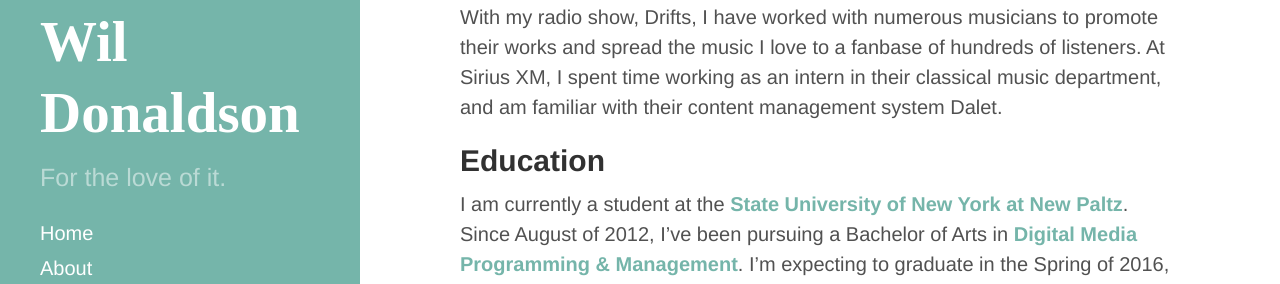
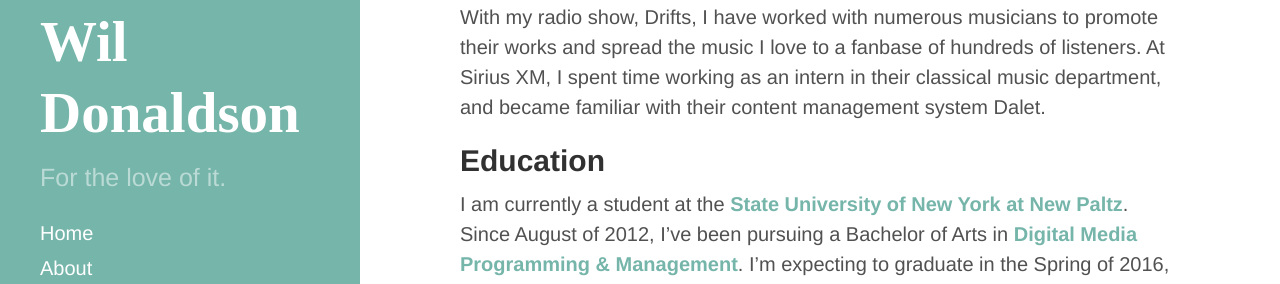
Before and after one commit to crownsedge/wildonaldson.me, a Jekyll site: the page built from resume/index.md, in a window 1280 px wide and 900 px high. Shown: the part 336-620 px from the top of the window. Built offline with Jekyll 4.4.1, drawn with Linux system fonts in a browser that asks for light colours; comment, search, counter and statistics services are not loaded; some of the changed text lies outside the part shown.

Commit message:
undertale & fixes

```diff
--- a/resume/index.md
+++ b/resume/index.md
@@ -9,7 +9,7 @@ gpa: 3.32
 
 ## Summary
 
-For six years, I created innovative, music-oriented radio programming with an aim to entrance listeners and further the progress of radio as a creative medium. With my radio show, Drifts, I have worked with numerous musicians to promote their works and spread the music I love to a fanbase of hundreds of listeners. At Sirius XM, I spent time working as an intern in their classical music department, and am familiar with their content management system Dalet.
+For six years, I created innovative, music-oriented radio programming with an aim to entrance listeners and further the progress of radio as a creative medium. With my radio show, Drifts, I have worked with numerous musicians to promote their works and spread the music I love to a fanbase of hundreds of listeners. At Sirius XM, I spent time working as an intern in their classical music department, and became familiar with their content management system Dalet.
 
 ## Education
 
```
Also changed, not shown: _posts/2015-10-01-another-tale.md (+1 -1 lines).
